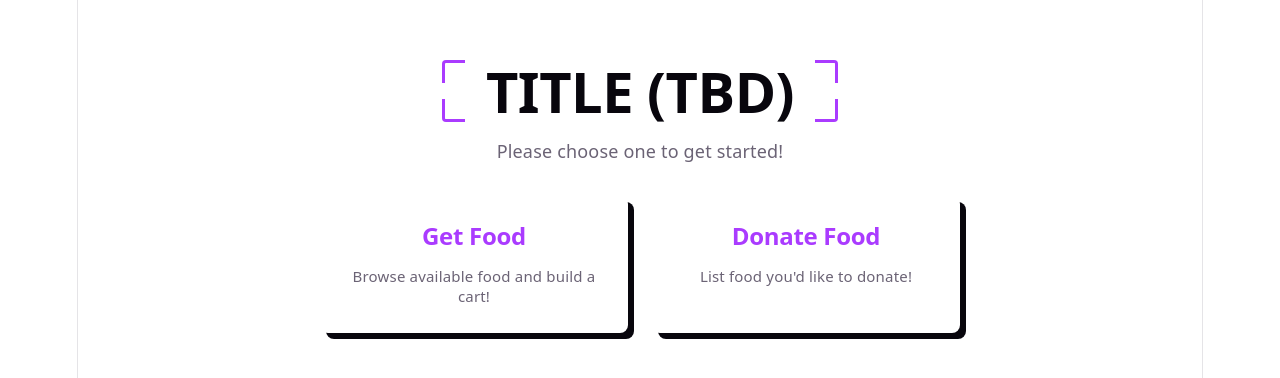
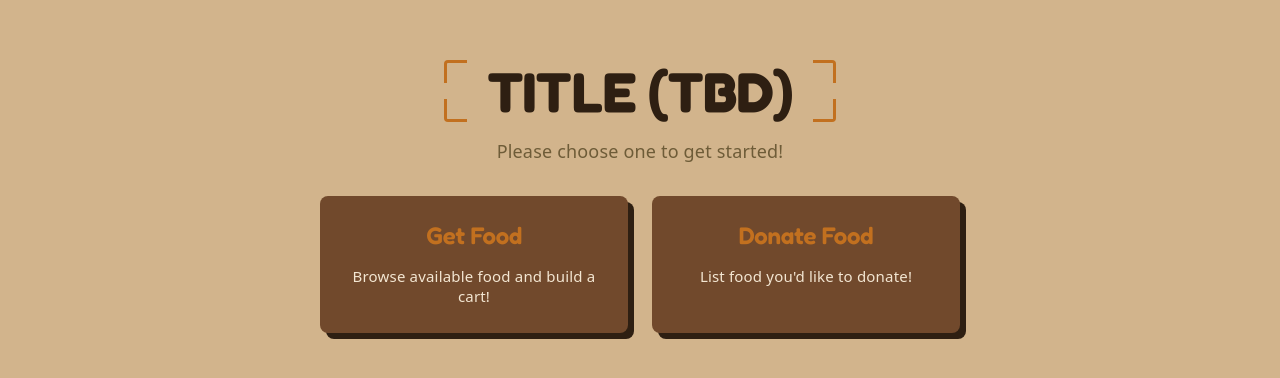
Before and after one commit to AvocadoGG1/sose-hackathon-2026, a React (Vite) app in the folder react/: page / in a window 1280 px wide. Shown: the part 204-582 px from the top of the page. Built offline with nearby package versions, Linux system fonts and the light colour scheme.

Commit message:
style: apply brown retro theme and typography

```diff
--- a/react/index.html
+++ b/react/index.html
@@ -4,6 +4,12 @@
     <meta charset="UTF-8" />
     <link rel="icon" type="image/svg+xml" href="/favicon.svg" />
     <meta name="viewport" content="width=device-width, initial-scale=1.0" />
+    <link rel="preconnect" href="https://fonts.googleapis.com" />
+    <link rel="preconnect" href="https://fonts.gstatic.com" crossorigin />
+    <link
+      href="https://fonts.googleapis.com/css2?family=Fredoka:wght@500;600;700&display=swap"
+      rel="stylesheet"
+    />
     <title>hackathon-2026</title>
   </head>
   <body>
--- a/react/src/index.css
+++ b/react/src/index.css
@@ -1,18 +1,20 @@
 :root {
-  --text: #6b6375;
-  --text-h: #08060d;
-  --bg: #fff;
-  --border: #e5e4e7;
-  --code-bg: #f4f3ec;
-  --accent: #aa3bff;
-  --accent-bg: rgba(170, 59, 255, 0.1);
-  --accent-border: rgba(170, 59, 255, 0.5);
-  --social-bg: rgba(244, 243, 236, 0.5);
+  --text: #6e5c38;
+  --text-h: #2e1f12;
+  --bg: #d2b48c;
+  --surface: #71492c;
+  --surface-ink: #f3e6d2;
+  --border: #a9865f;
+  --code-bg: #efe4cd;
+  --accent: #c2701f;
+  --accent-bg: rgba(194, 112, 31, 0.12);
+  --accent-border: rgba(194, 112, 31, 0.5);
+  --social-bg: rgba(239, 228, 205, 0.5);
   --shadow:
-    rgba(0, 0, 0, 0.1) 0 10px 15px -3px, rgba(0, 0, 0, 0.05) 0 4px 6px -2px;
+    rgba(74, 50, 32, 0.18) 0 10px 15px -3px, rgba(74, 50, 32, 0.1) 0 4px 6px -2px;
 
   --sans: system-ui, 'Segoe UI', Roboto, sans-serif;
-  --heading: system-ui, 'Segoe UI', Roboto, sans-serif;
+  --heading: 'Fredoka', system-ui, 'Segoe UI', Roboto, sans-serif;
   --mono: ui-monospace, Consolas, monospace;
 
   font: 18px/145% var(--sans);
@@ -32,17 +34,19 @@
 
 @media (prefers-color-scheme: dark) {
   :root {
-    --text: #9ca3af;
-    --text-h: #f3f4f6;
-    --bg: #16171d;
-    --border: #2e303a;
-    --code-bg: #1f2028;
-    --accent: #c084fc;
-    --accent-bg: rgba(192, 132, 252, 0.15);
-    --accent-border: rgba(192, 132, 252, 0.5);
-    --social-bg: rgba(47, 48, 58, 0.5);
+    --text: #c7ab87;
+    --text-h: #f1e4cd;
+    --bg: #241910;
+    --surface: #3f2c1a;
+    --surface-ink: #e8d4b8;
+    --border: #5b4530;
+    --code-bg: #352515;
+    --accent: #e2953f;
+    --accent-bg: rgba(226, 149, 63, 0.18);
+    --accent-border: rgba(226, 149, 63, 0.55);
+    --social-bg: rgba(53, 37, 21, 0.5);
     --shadow:
-      rgba(0, 0, 0, 0.4) 0 10px 15px -3px, rgba(0, 0, 0, 0.25) 0 4px 6px -2px;
+      rgba(0, 0, 0, 0.45) 0 10px 15px -3px, rgba(0, 0, 0, 0.3) 0 4px 6px -2px;
   }
 
   #social .button-icon {
@@ -59,7 +63,6 @@ body {
   max-width: 100%;
   margin: 0 auto;
   text-align: center;
-  border-inline: 1px solid var(--border);
   min-height: 100svh;
   display: flex;
   flex-direction: column;
```
